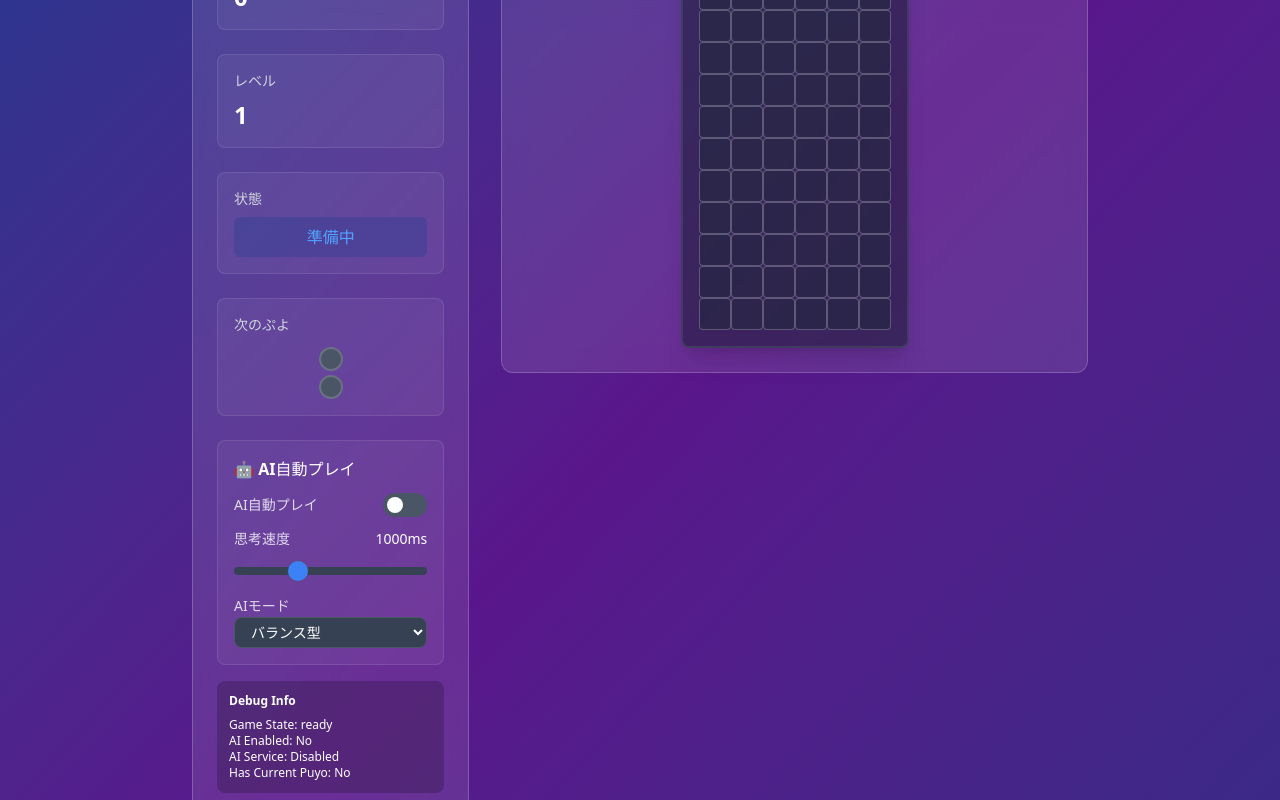
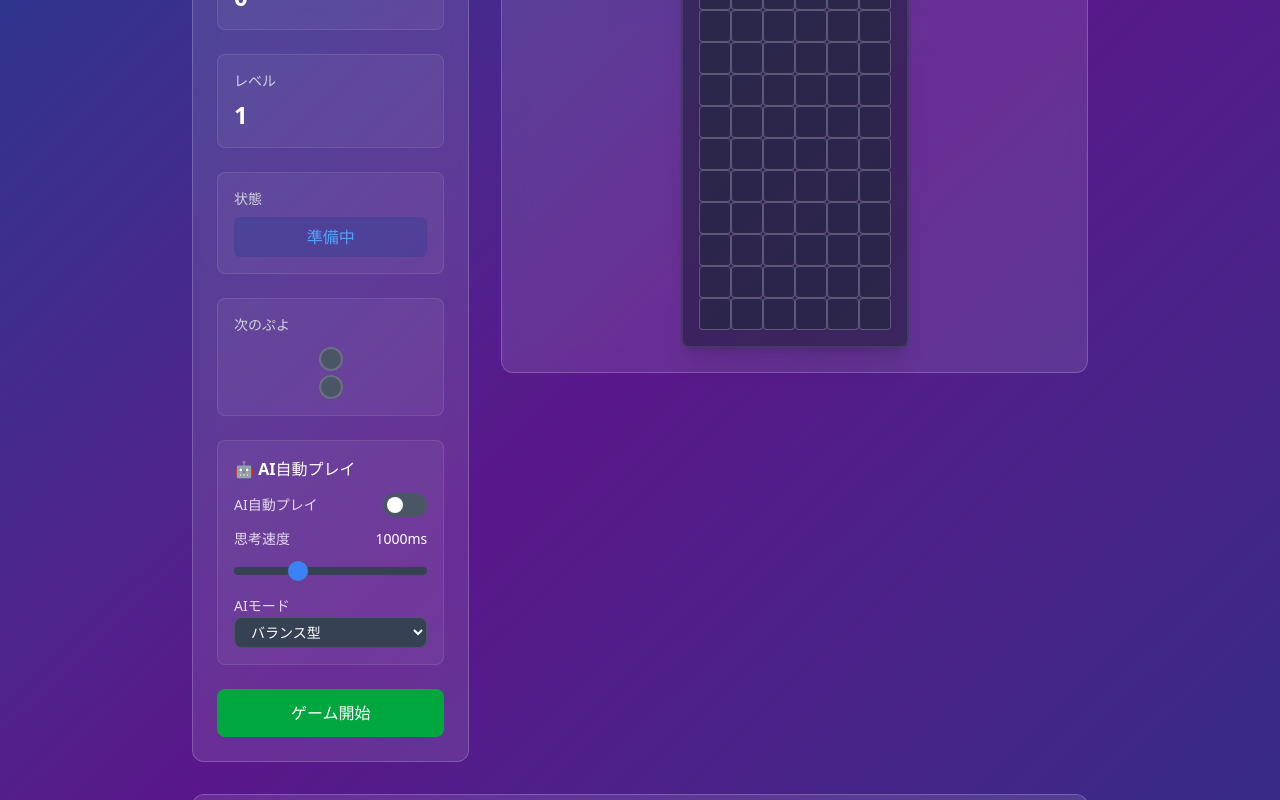
Before and after one commit to k2works/case-study-game-dev, a React (Vite) app in the folder app/: page / in a window 1280 px wide. Shown: the part 261-1061 px from the top of the page. Built offline with nearby package versions, Linux system fonts and the light colour scheme.

Commit message:
refactor: デバッグコードの削除
- Deleted console logs from App.tsx, AIService, and MoveGenerator
- Removed development-only debug information panel from App.tsx
- Simplified AI initialization and execution flows
- Improved overall maintainability by cleaning up non-essential code

```diff
--- a/app/src/App.tsx
+++ b/app/src/App.tsx
@@ -222,7 +222,6 @@ const GameLayout = ({
   handleReset,
   aiEnabled,
   aiSettings,
-  aiService,
   onToggleAI,
   onAISettingsChange,
 }: {
@@ -257,27 +256,6 @@ const GameLayout = ({
                 onToggleAI={onToggleAI}
                 onSettingsChange={onAISettingsChange}
               />
-
-              {/* デバッグ情報（開発環境のみ） */}
-              {import.meta.env.DEV && (
-                <div className="mt-4 p-3 bg-black/20 rounded-lg text-xs text-white">
-                  <div className="font-bold mb-2">Debug Info</div>
-                  <div>Game State: {game.state}</div>
-                  <div>AI Enabled: {aiEnabled ? 'Yes' : 'No'}</div>
-                  <div>
-                    AI Service: {aiService.isEnabled() ? 'Enabled' : 'Disabled'}
-                  </div>
-                  <div>
-                    Has Current Puyo: {game.currentPuyoPair ? 'Yes' : 'No'}
-                  </div>
-                  {game.currentPuyoPair && (
-                    <div>
-                      Puyo Position: ({game.currentPuyoPair.x},{' '}
-                      {game.currentPuyoPair.y})
-                    </div>
-                  )}
-                </div>
-              )}
 
               {/* ゲーム制御ボタン */}
               <GameControlButtons
@@ -355,25 +333,13 @@ function App() {
   }
 
   const updateGame = useCallback((newGame: GameViewModel) => {
-    console.log('Game state updated:', {
-      state: newGame.state,
-      hasCurrentPuyo: !!newGame.currentPuyoPair,
-      currentPuyoPos: newGame.currentPuyoPair
-        ? { x: newGame.currentPuyoPair.x, y: newGame.currentPuyoPair.y }
-        : null,
-    })
     setGame(newGame)
   }, [])
 
   // AIService初期化
   useEffect(() => {
-    console.log('Initializing AI Service:', { aiSettings, aiEnabled })
     aiService.updateSettings(aiSettings)
     aiService.setEnabled(aiEnabled)
-    console.log('AI Service state after init:', {
-      isEnabled: aiService.isEnabled(),
-      settings: aiSettings,
-    })
   }, [aiService, aiSettings, aiEnabled])
 
   // キーボード入力を作成するヘルパー関数
@@ -451,7 +417,6 @@ function App() {
       const targetRotation = aiMove.rotation
       let updatedGame = game
 
-      console.log(`Rotating from ${currentRotation} to ${targetRotation}`)
       const rotationSteps =
         ((targetRotation - currentRotation + 360) % 360) / 90
       for (let i = 0; i < rotationSteps; i++) {
@@ -464,15 +429,12 @@ function App() {
 
       // 横移動実行
       const currentX = updatedGame.currentPuyoPair?.x || 0
-      console.log(`Moving from x=${currentX} to x=${aiMove.x}`)
       updatedGame = executeHorizontalMoves(updatedGame, currentX, aiMove.x)
-      console.log('After horizontal moves:', updatedGame.currentPuyoPair?.x)
 
       // ドロップ実行
       const dropInput = createKeyboardInput('ArrowDown', 'ArrowDown')
       const dropAction = inputService.processKeyboardInput(dropInput)
       if (dropAction) {
-        console.log('Executing drop action:', dropAction)
         updatedGame = gameService.updateGameState(updatedGame, dropAction)
       }
 
@@ -483,19 +445,7 @@ function App() {
 
   // AI自動プレイのロジック
   const executeAIMove = useCallback(async () => {
-    console.log('executeAIMove called', {
-      aiEnabled,
-      gameState: game.state,
-      hasCurrentPuyo: !!game.currentPuyoPair,
-      aiServiceEnabled: aiService.isEnabled(),
-    })
-
     if (!aiEnabled || game.state !== 'playing' || !game.currentPuyoPair) {
-      console.log('executeAIMove early return:', {
-        aiEnabled,
-        gameState: game.state,
-        hasCurrentPuyo: !!game.currentPuyoPair,
-      })
       return
     }
 
@@ -506,16 +456,11 @@ function App() {
 
     try {
       const aiGameState = convertToAIGameState(game)
-      console.log('AI Game State:', aiGameState)
 
       const aiMove = await aiService.decideMove(aiGameState)
-      console.log('AI Move decision:', aiMove)
 
       const updatedGame = executeAIMoveActions(game, aiMove)
-      console.log(
-        'Final game state after AI move:',
-        updatedGame.currentPuyoPair,
-      )
+
       updateGame(updatedGame)
     } catch (error) {
       console.error('AI move execution failed:', error)
@@ -531,17 +476,9 @@ function App() {
 
   // AI自動プレイのタイマー管理
   useEffect(() => {
-    console.log('AI Timer effect:', {
-      aiEnabled,
-      gameState: game.state,
-      thinkingSpeed: aiSettings.thinkingSpeed,
-    })
-
     if (aiEnabled && game.state === 'playing') {
-      console.log('Starting AI timer with interval:', aiSettings.thinkingSpeed)
       aiTimerRef.current = setInterval(executeAIMove, aiSettings.thinkingSpeed)
     } else {
-      console.log('Stopping AI timer')
       if (aiTimerRef.current) {
         clearInterval(aiTimerRef.current)
         aiTimerRef.current = null
@@ -570,7 +507,6 @@ function App() {
   const handleToggleAI = useCallback(() => {
     const newEnabled = !aiEnabled
     const newSettings = { ...aiSettings, enabled: newEnabled }
-    console.log('AI Toggle:', { from: aiEnabled, to: newEnabled, newSettings })
     setAiEnabled(newEnabled)
     setAiSettings(newSettings)
     aiService.updateSettings(newSettings)
@@ -578,15 +514,9 @@ function App() {
 
     // AIを有効にしたときにゲームが開始状態でなければ自動開始
     if (newEnabled && game.state !== 'playing') {
-      console.log('Auto-starting game for AI')
       const newGame = gameService.startNewGame()
       updateGame(newGame)
     }
-
-    console.log('AI Service after toggle:', {
-      isEnabled: aiService.isEnabled(),
-      gameState: game.state,
-    })
   }, [aiEnabled, aiSettings, aiService, game.state, gameService, updateGame])
 
   const handleAISettingsChange = useCallback(
--- a/app/src/application/ai/AIService.ts
+++ b/app/src/application/ai/AIService.ts
@@ -92,28 +92,10 @@ export class AIService implements AIPort {
       evaluationScore: this.evaluateMove(move, gameState),
     }))
 
-    console.log(
-      'All evaluated moves:',
-      evaluatedMoves.map((move) => ({
-        x: move.x,
-        rotation: move.rotation,
-        isValid: move.isValid,
-        score: move.evaluationScore,
-        primaryPos: move.primaryPosition,
-        secondaryPos: move.secondaryPosition,
-      })),
-    )
-
     // 最高スコアの手を選択
     const bestMove = evaluatedMoves.reduce((best, current) =>
       current.evaluationScore > best.evaluationScore ? current : best,
     )
-
-    console.log('Best move selected:', {
-      x: bestMove.x,
-      rotation: bestMove.rotation,
-      score: bestMove.evaluationScore,
-    })
 
     return {
       x: bestMove.x,
@@ -127,7 +109,6 @@ export class AIService implements AIPort {
    */
   private evaluateMove(move: PossibleMove, gameState: AIGameState): number {
     if (!move.isValid) {
-      console.log(`Invalid move: x=${move.x}, rotation=${move.rotation}`)
       return -1000
     }
 
@@ -160,15 +141,6 @@ export class AIService implements AIPort {
         break
     }
 
-    console.log(`Move evaluation: x=${move.x}, rotation=${move.rotation}`, {
-      avgY,
-      avgX,
-      distanceFromCenter,
-      score,
-      primaryPos: move.primaryPosition,
-      secondaryPos: move.secondaryPosition,
-    })
-
     return score
   }
 
--- a/app/src/application/ai/MoveGenerator.ts
+++ b/app/src/application/ai/MoveGenerator.ts
@@ -69,14 +69,6 @@ export class MoveGenerator implements MoveGeneratorPort {
     const finalSecondary = finalPositions
       ? { x: finalPositions.secondaryX, y: finalPositions.secondaryY }
       : { x: -1, y: -1 }
-
-    console.log(
-      `Move generation: x=${x}, rotation=${rotation}, valid=${isValid}`,
-      {
-        initialPositions: positions,
-        finalPositions: { finalPrimary, finalSecondary },
-      },
-    )
 
     return {
       x,
```
